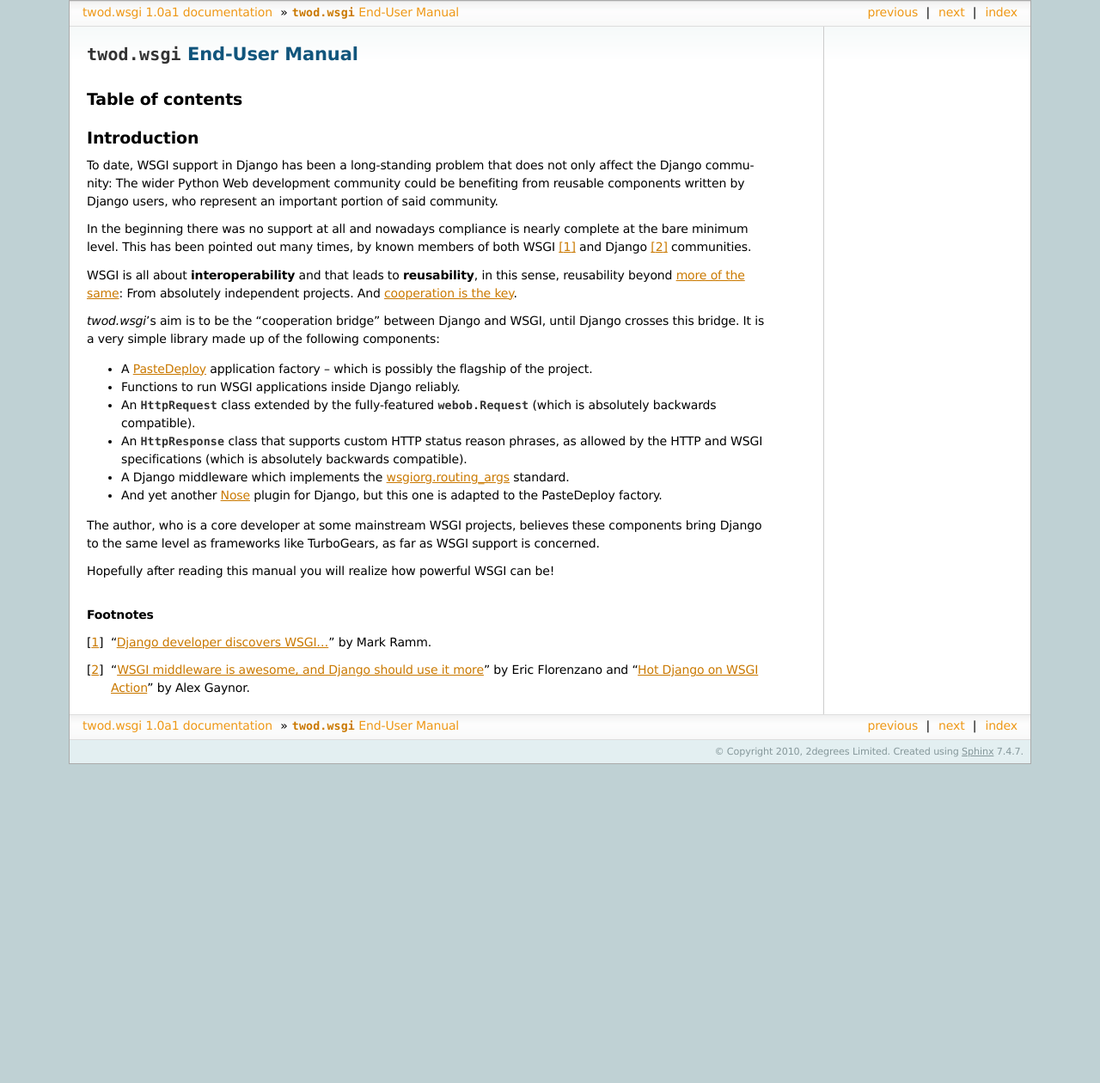
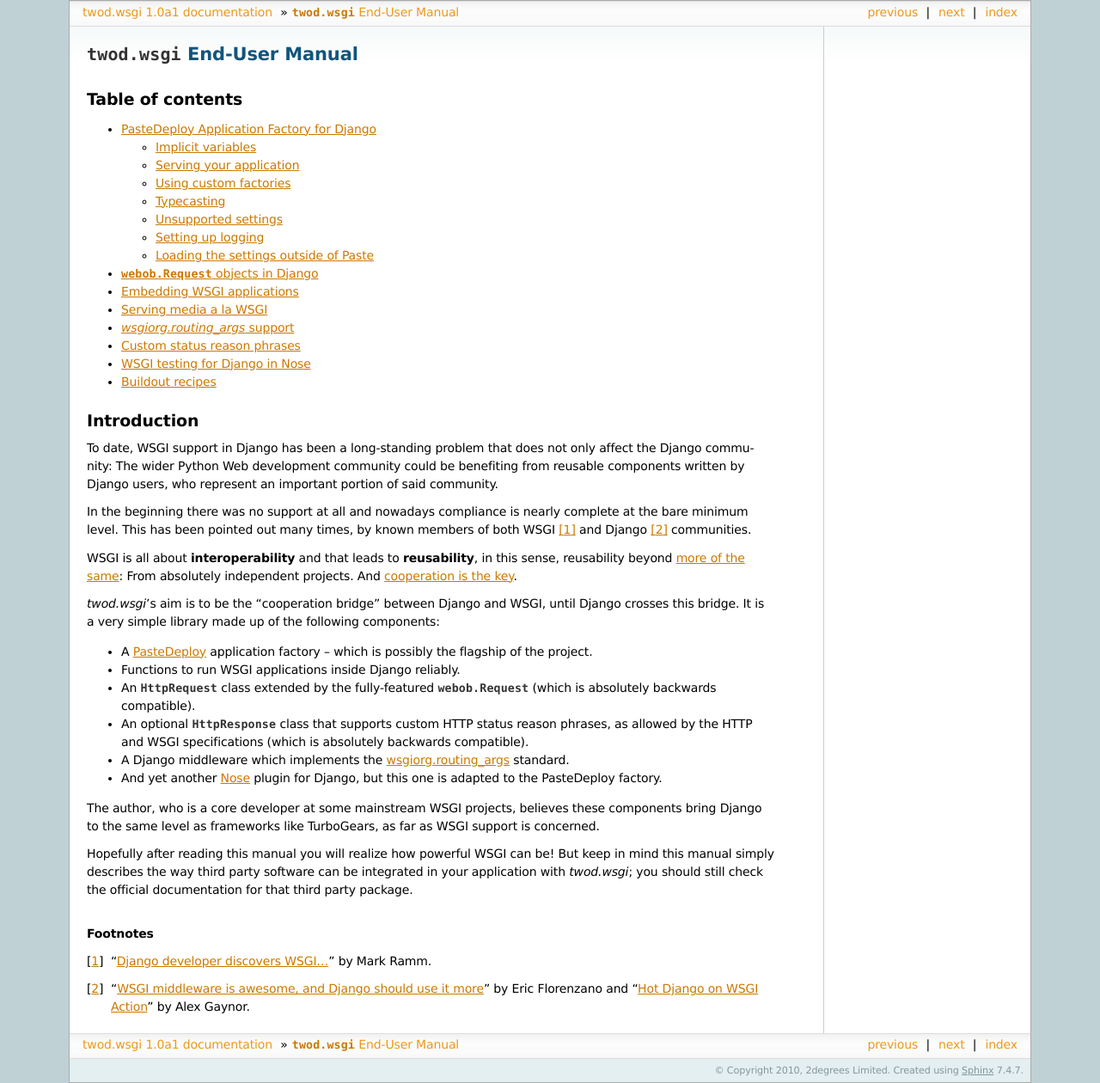
Before and after one commit to 2degrees/django-wsgi, a Sphinx documentation site: the page built from docs/source/manual/index.rst, in a window 1280 px wide. Shown: the whole page at 86% size. Built offline with Sphinx 7.4.7, drawn with Linux system fonts in a browser that asks for light colours; a script that is not in the unit is left out; before the commit the page ends 900 px from its top, so only the background shows below that.

Commit message:
Added skeleton for the rest of the docs in the manual

```diff
--- /dev/null
+++ b/docs/source/manual/buildout.rst
@@ -0,0 +1,5 @@
+================
+Buildout recipes
+================
+
+``twod.wsgi[buildout]``
--- /dev/null
+++ b/docs/source/manual/embedded-apps.rst
@@ -0,0 +1,3 @@
+===========================
+Embedding WSGI applications
+===========================
--- a/docs/source/manual/index.rst
+++ b/docs/source/manual/index.rst
@@ -5,7 +5,17 @@
 Table of contents
 =================
 
+.. toctree::
+   :maxdepth: 2
 
+   paste-factory
+   request-objects
+   embedded-apps
+   media-apps
+   routing-args
+   responses
+   testing
+   buildout
 
 
 Introduction
@@ -34,7 +44,7 @@
 - Functions to run WSGI applications inside Django reliably.
 - An :class:`~django.http.HttpRequest` class extended by the fully-featured
   :class:`webob.Request` (which is absolutely backwards compatible).
-- An :class:`~django.http.HttpResponse` class that supports custom HTTP status
+- An optional :class:`~django.http.HttpResponse` class that supports custom HTTP status
   reason phrases, as allowed by the HTTP and WSGI specifications (which is
   absolutely backwards compatible).
 - A Django middleware which implements the `wsgiorg.routing_args
@@ -47,6 +57,9 @@
 far as WSGI support is concerned.
 
 Hopefully after reading this manual you will realize how powerful WSGI can be!
+But keep in mind this manual simply describes the way third party software
+can be integrated in your application with *twod.wsgi*; you should still check
+the official documentation for that third party package.
 
 .. rubric:: Footnotes
 
--- /dev/null
+++ b/docs/source/manual/media-apps.rst
@@ -0,0 +1,3 @@
+=======================
+Serving media a la WSGI
+=======================
--- /dev/null
+++ b/docs/source/manual/request-objects.rst
@@ -0,0 +1,3 @@
+======================================
+:mod:`webob.Request` objects in Django
+======================================
--- /dev/null
+++ b/docs/source/manual/responses.rst
@@ -0,0 +1,3 @@
+============================
+Custom status reason phrases
+============================
--- /dev/null
+++ b/docs/source/manual/routing-args.rst
@@ -0,0 +1,3 @@
+==============================
+*wsgiorg.routing_args* support
+==============================
--- /dev/null
+++ b/docs/source/manual/testing.rst
@@ -0,0 +1,3 @@
+===============================
+WSGI testing for Django in Nose
+===============================
```
Also changed, not shown: 1 other file.
